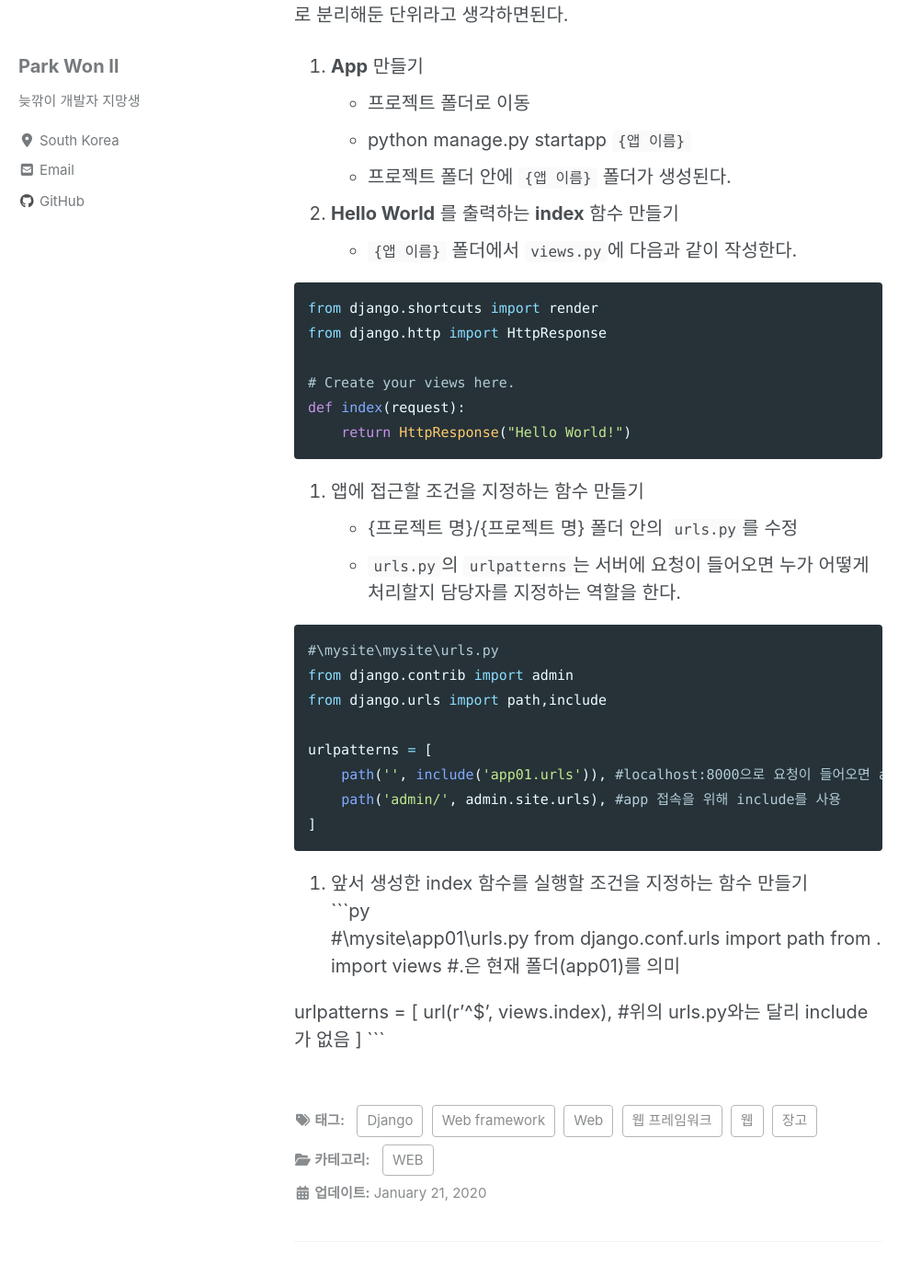
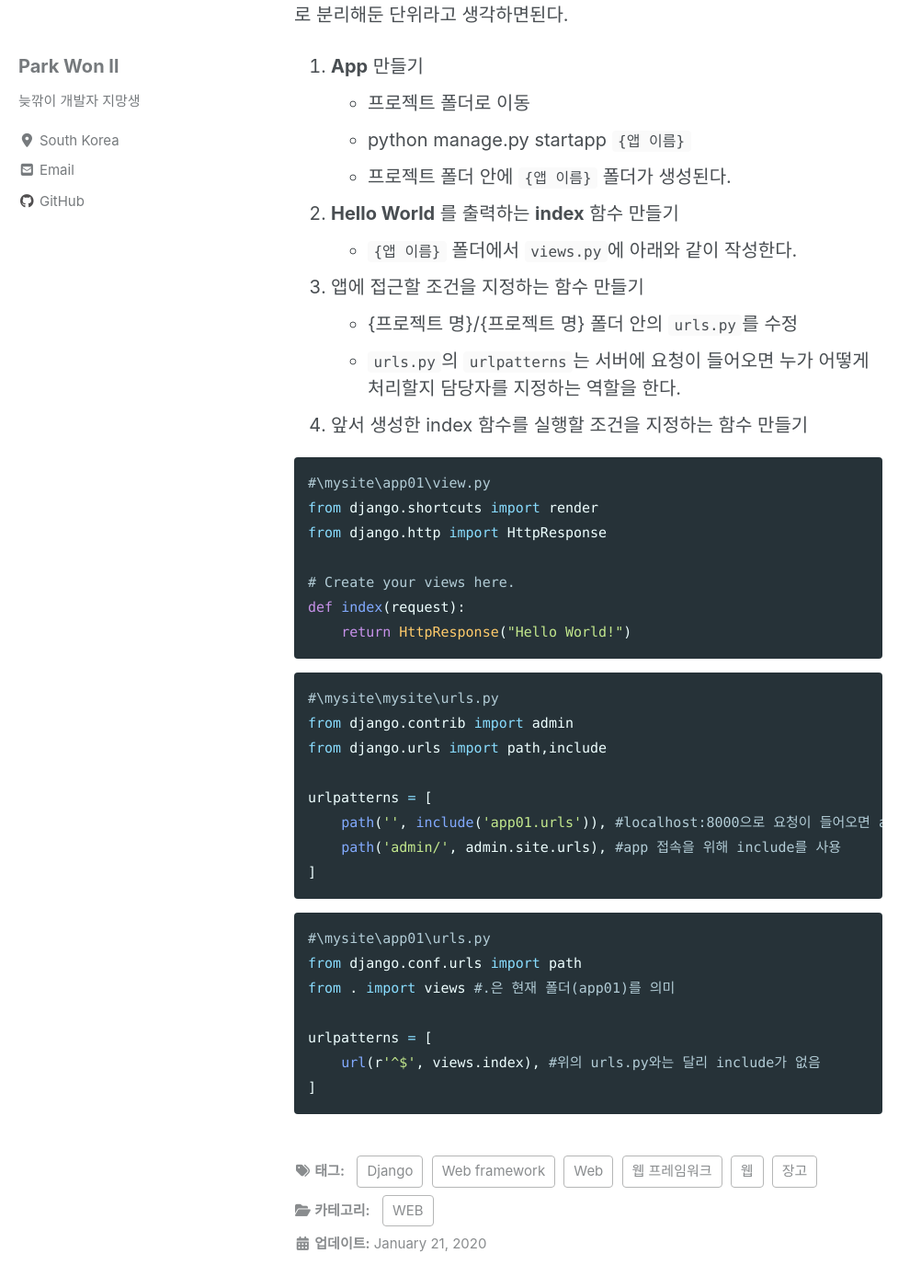
Before and after one commit to WONILLISM/wonillism.github.io, a Jekyll site: the page built from _posts/2020-01-21-Web-Django-practice02.md, in a window 1280 px wide and 1400 px high, scrolled down 387 px. Shown: the whole window at 92% size, without its empty margins (0-1002 px from the left). Built offline with Jekyll 4.4.1, drawn with Linux system fonts in a browser that asks for light colours; cached includes are drawn as plain includes; nearby versions of some CDN libraries; comment, search, counter and statistics services are not loaded; part of the change alters nothing that is shown.

Commit message:
sytext error modified

````diff
--- a/_posts/2020-01-21-Web-Django-practice02.md
+++ b/_posts/2020-01-21-Web-Django-practice02.md
@@ -24,9 +24,14 @@ __Django__ 프로젝트는 여러개의 __App__ 들로 구성된다. __App__ 은
    + python manage.py startapp `{앱 이름}`
    + 프로젝트 폴더 안에 `{앱 이름}` 폴더가 생성된다.
 2. __Hello World__ 를 출력하는 __index__ 함수 만들기
-   + `{앱 이름}` 폴더에서 `views.py`에 다음과 같이 작성한다.
+   + `{앱 이름}` 폴더에서 `views.py`에 아래와 같이 작성한다.
+3. 앱에 접근할 조건을 지정하는 함수 만들기
+   + {프로젝트 명}/{프로젝트 명} 폴더 안의 `urls.py`를 수정
+   + `urls.py`의 `urlpatterns`는 서버에 요청이 들어오면 누가 어떻게 처리할지 담당자를 지정하는 역할을 한다.
+ 4. 앞서 생성한 index 함수를 실행할 조건을 지정하는 함수 만들기
 
 ```py
+#\mysite\app01\view.py
 from django.shortcuts import render
 from django.http import HttpResponse
 
@@ -34,10 +39,6 @@ from django.http import HttpResponse
 def index(request):
     return HttpResponse("Hello World!")
 ```
-
-3. 앱에 접근할 조건을 지정하는 함수 만들기
-   + {프로젝트 명}/{프로젝트 명} 폴더 안의 `urls.py`를 수정
-   + `urls.py`의 `urlpatterns`는 서버에 요청이 들어오면 누가 어떻게 처리할지 담당자를 지정하는 역할을 한다.
 
 ```py
 #\mysite\mysite\urls.py
@@ -50,7 +51,6 @@ urlpatterns = [
 ]
 ```
 
-4. 앞서 생성한 index 함수를 실행할 조건을 지정하는 함수 만들기
 ```py
 #\mysite\app01\urls.py
 from django.conf.urls import path
````
